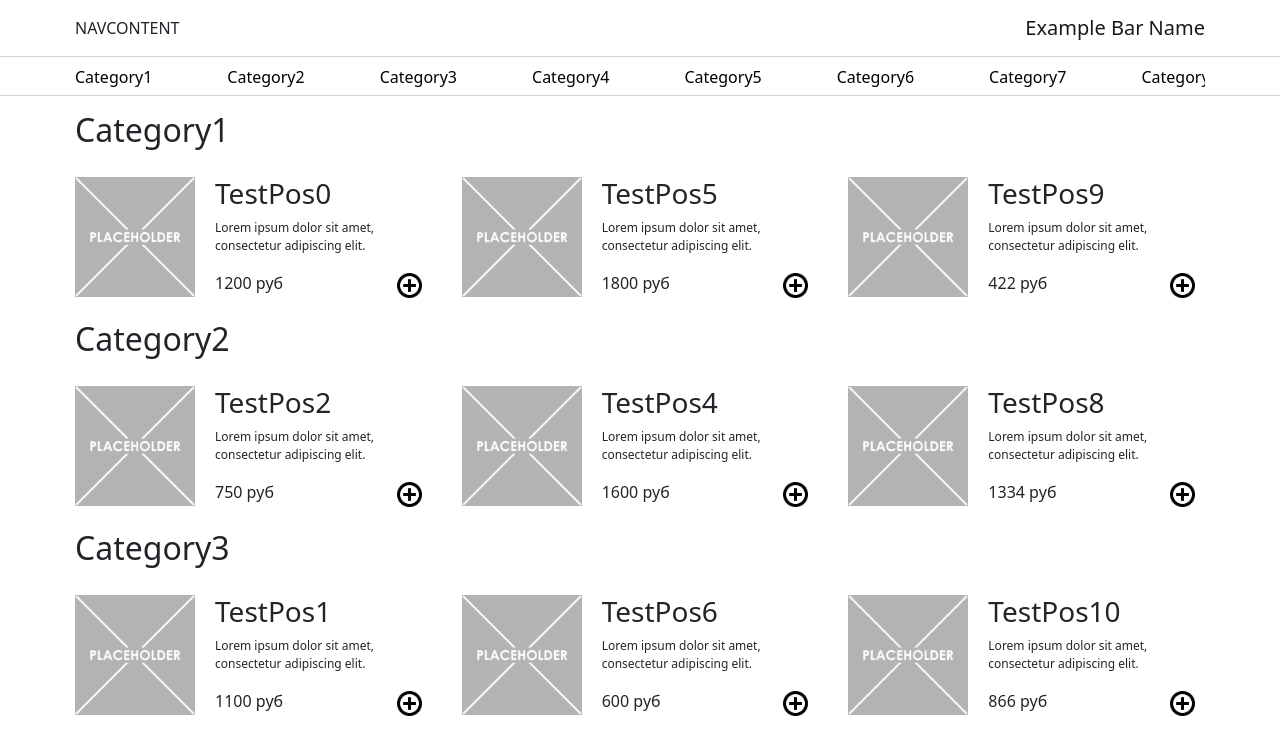
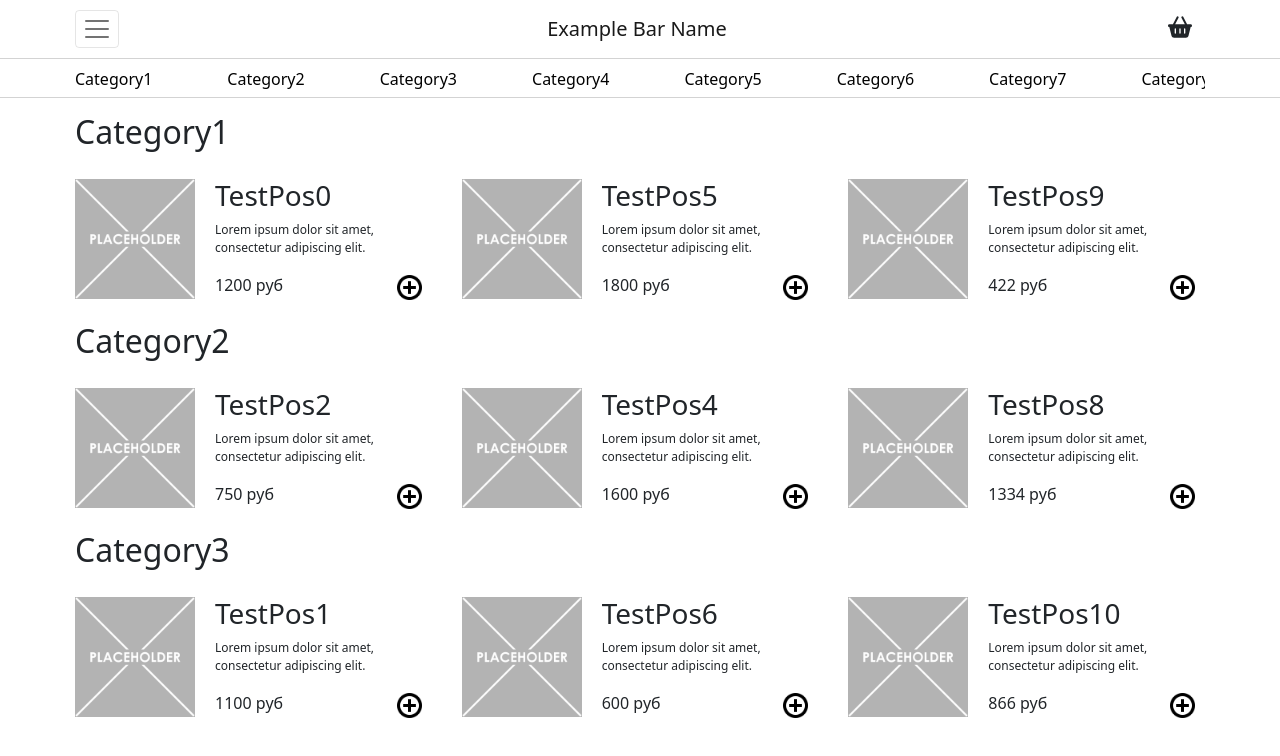
Before and after one commit to 84beiroun/AlexAndAlex, a React (Create React App) app: page / in a window 1280 px wide. Shown: the top 756 px of the page. Built offline with nearby package versions, Linux system fonts and the light colour scheme.

Commit message:
Left nav button issue

```diff
--- a/package.json
+++ b/package.json
@@ -3,6 +3,10 @@
   "version": "0.1.0",
   "private": true,
   "dependencies": {
+    "@fortawesome/fontawesome-svg-core": "^6.1.2",
+    "@fortawesome/free-regular-svg-icons": "^6.1.2",
+    "@fortawesome/free-solid-svg-icons": "^6.1.2",
+    "@fortawesome/react-fontawesome": "^0.2.0",
     "@testing-library/jest-dom": "^5.16.4",
     "@testing-library/react": "^13.3.0",
     "@testing-library/user-event": "^13.5.0",
@@ -10,6 +14,7 @@
     "react": "^18.2.0",
     "react-bootstrap": "^2.4.0",
     "react-dom": "^18.2.0",
+    "react-icons": "^4.4.0",
     "react-scripts": "^2.1.3",
     "web-vitals": "^2.1.4"
   },
--- a/src/components/NavScroll.jsx
+++ b/src/components/NavScroll.jsx
@@ -2,14 +2,21 @@ import Container from 'react-bootstrap/Container';
 import Nav from 'react-bootstrap/Nav';
 import Navbar from 'react-bootstrap/Navbar';
 import Offcanvas from 'react-bootstrap/Offcanvas';
-import React from "react";
+import OffCanvasButton from './OffCanvasButton'
+import React, {useState} from "react";
 
 function NavScroll() {
+    const [show, setShow] = useState(false);
+
+    const handleClose = () => setShow(false);
+    const handleShow = () => setShow(true);
+
     return (
-        <Navbar expand="lg" className="NavBarLg">
+        <>
+        <Navbar expand="false" className="NavBarLg" expanded={show}>
             <Container style={{padding: 0}} fluid>
-                <Navbar.Toggle aria-controls={`Navbar-expand-lg`} />
-                <Navbar.Offcanvas
+                <Navbar.Toggle aria-controls={`Navbar-expand-lg`} onClick={handleShow} style={{width: "44px", height: "38px", alignContent: "center", padding: 0}}/>
+                <Navbar.Offcanvas onHide={handleClose}
                     id={`Navbar-expand-lg`}
                     aria-labelledby={`NavbarLabel-expand-lg`}
                     placement="start"
@@ -26,8 +33,10 @@ function NavScroll() {
                     </Offcanvas.Body>
                 </Navbar.Offcanvas>
                     <Navbar.Brand style={{margin: 0}} className="justify-content-lg-center">Example Bar Name</Navbar.Brand>
+                    <OffCanvasButton placement={'end'} name={'end'}/>
             </Container>
         </Navbar>
+        </>
     );
 }
 
--- /dev/null
+++ b/src/components/OffCanvasButton.jsx
@@ -0,0 +1,31 @@
+import React, { useState } from 'react';
+import Button from 'react-bootstrap/Button';
+import Offcanvas from 'react-bootstrap/Offcanvas';
+import { FontAwesomeIcon } from '@fortawesome/react-fontawesome'
+import { faBasketShopping } from '@fortawesome/free-solid-svg-icons'
+
+function OffCanvasButton({ name, ...props }) {
+    const [showButton, setShowButton] = useState(false);
+
+    const ButtonHandleClose = () => setShowButton(false);
+    const ButtonHandleShow = () => setShowButton(true);
+
+    return (
+        <>
+            <Button onClick={ButtonHandleShow} variant={"outline"}>
+                <FontAwesomeIcon icon={faBasketShopping} style={{height: "1.5em", width: "1.5em"}} />
+            </Button>
+            <Offcanvas show={showButton} onHide={ButtonHandleClose} {...props}>
+                <Offcanvas.Header closeButton>
+                    <Offcanvas.Title>Offcanvas</Offcanvas.Title>
+                </Offcanvas.Header>
+                <Offcanvas.Body>
+                    Some text as placeholder. In real life you can have the elements you
+                    have chosen. Like, text, images, lists, etc.
+                </Offcanvas.Body>
+            </Offcanvas>
+        </>
+    );
+}
+
+export default OffCanvasButton;
--- a/src/styles/App.css
+++ b/src/styles/App.css
@@ -95,6 +95,10 @@
     margin-left: 75px;
     margin-right: 75px;
 }
+.navbar-toggler-icon {
+    height: 1em;
+    width: 1em;
+}
 @media (max-width: 991px) {
     .PosByCat {
         grid-template-columns: repeat(2, 1fr);
```
Also changed, not shown: src/icons/cart.png (added), 1 other file (tests, documents, lock files or other folders).
